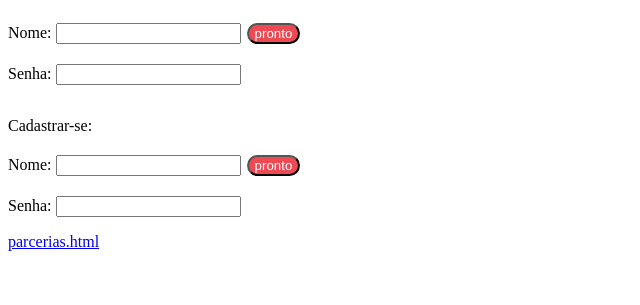
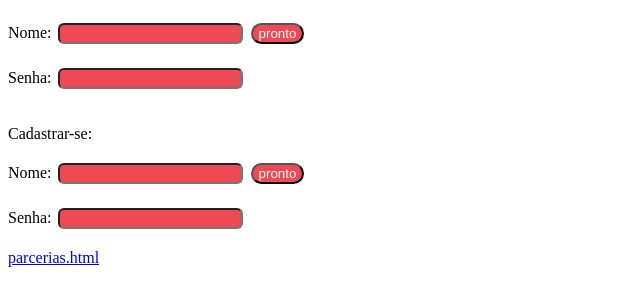
Before and after one commit to amiigus/amiigus.github.io, a plain HTML site: page index.html in a window 1280 px wide. Shown: the part 69-374 px from the top of the page, without its empty margins (0-640 px from the left). Drawn offline with Linux system fonts and the light colour scheme.

Commit message:
Update stylesheet.css
Signed-off-by: amiigus <murilo.226321@alunosatc.edu.br>

```diff
--- a/stylesheet.css
+++ b/stylesheet.css
@@ -9,10 +9,18 @@
   order: 2;
 }
 .imputcolor {
-            display: flex
-            padding: 10px 20px; /* Adiciona um espaço interno de 10px */
+            display: inline-block
+            padding: 5px; /* Adiciona um espaço interno de 10px */
             color: white;
             border-radius: 20px; /* define quanto é redondu o bagulho */
             margin: 4px 2px;
             background-color: #ef4a53; /* cor do fundo */
 }
+.imputext {
+            display: inline-block
+            padding: 10px 20px; /* Adiciona um espaço interno de 10px */
+            color: white;
+            border-radius: 6px; /* define quanto é redondu o bagulho */
+            margin: 4px 2px;
+            background-color: #ef4a53; /* cor do fundo */
+}
```
